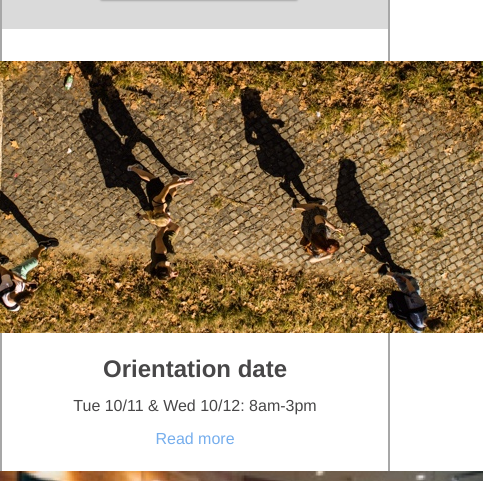
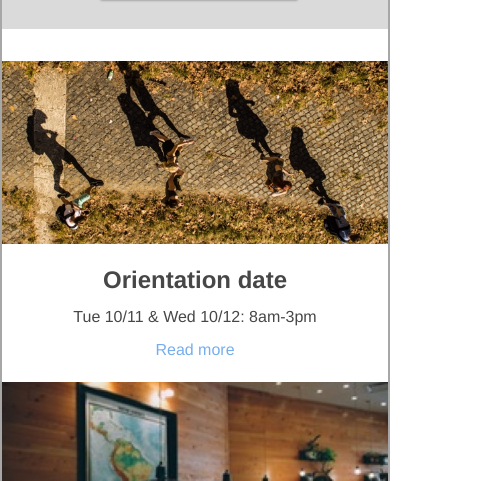
Before and after one commit to Balintataw/Colmar-Academy, a plain HTML site: page index.html in a window 390 px wide. Shown: the part 619-1100 px from the top of the page, 499 px wide, since content can reach past the window. Drawn offline with nearby package versions, Linux system fonts and the light colour scheme.

Commit message:
fixed image width issue main.css line 435| resubmit

```diff
--- a/resources/css/main.css
+++ b/resources/css/main.css
@@ -431,7 +431,8 @@ ul li {
   }
 
   .info-item img {
-    padding: 16px;
+    padding: 16px 0px;
+    width: 100%;
   }
 
   .upcoming .middle-banner-h3 {
```
